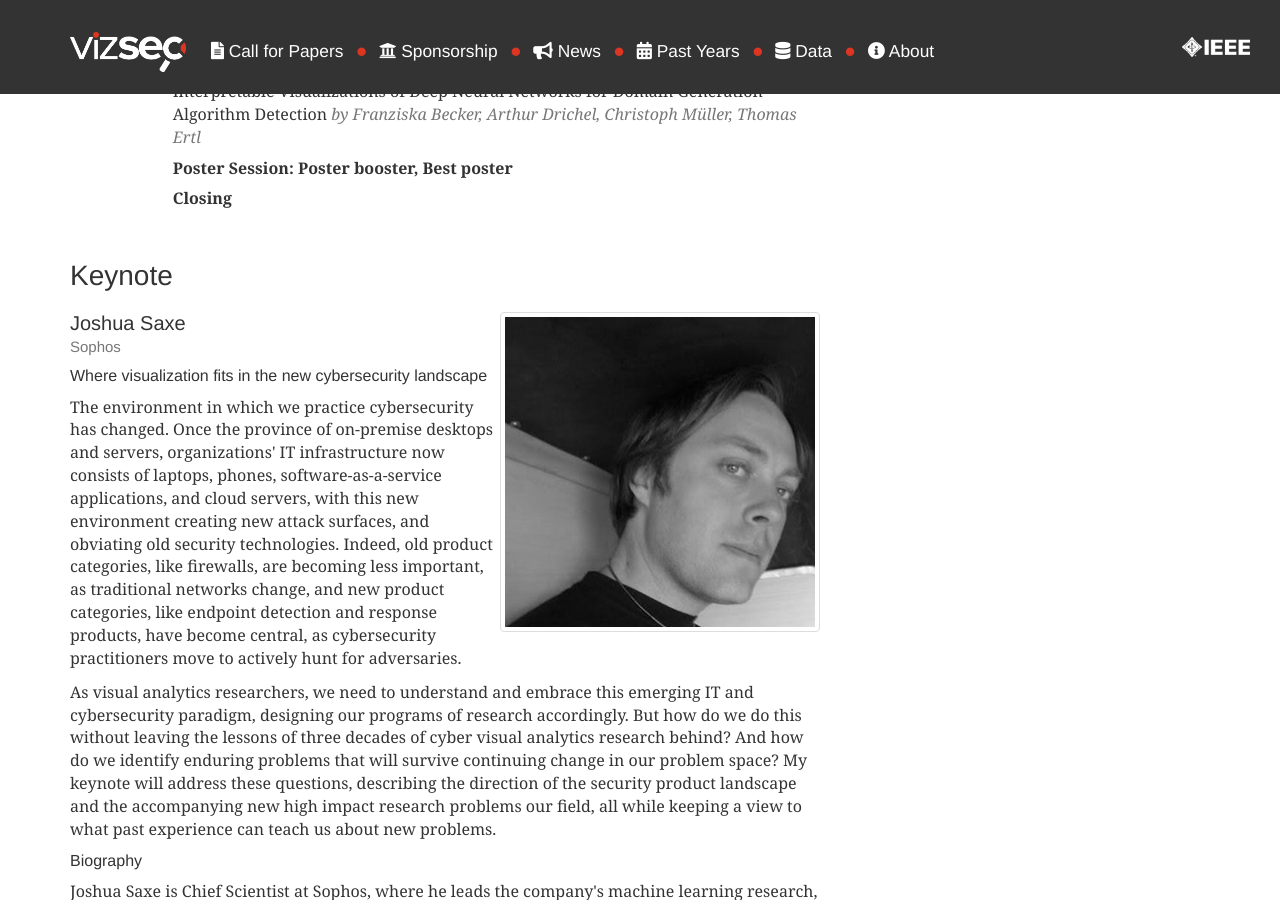
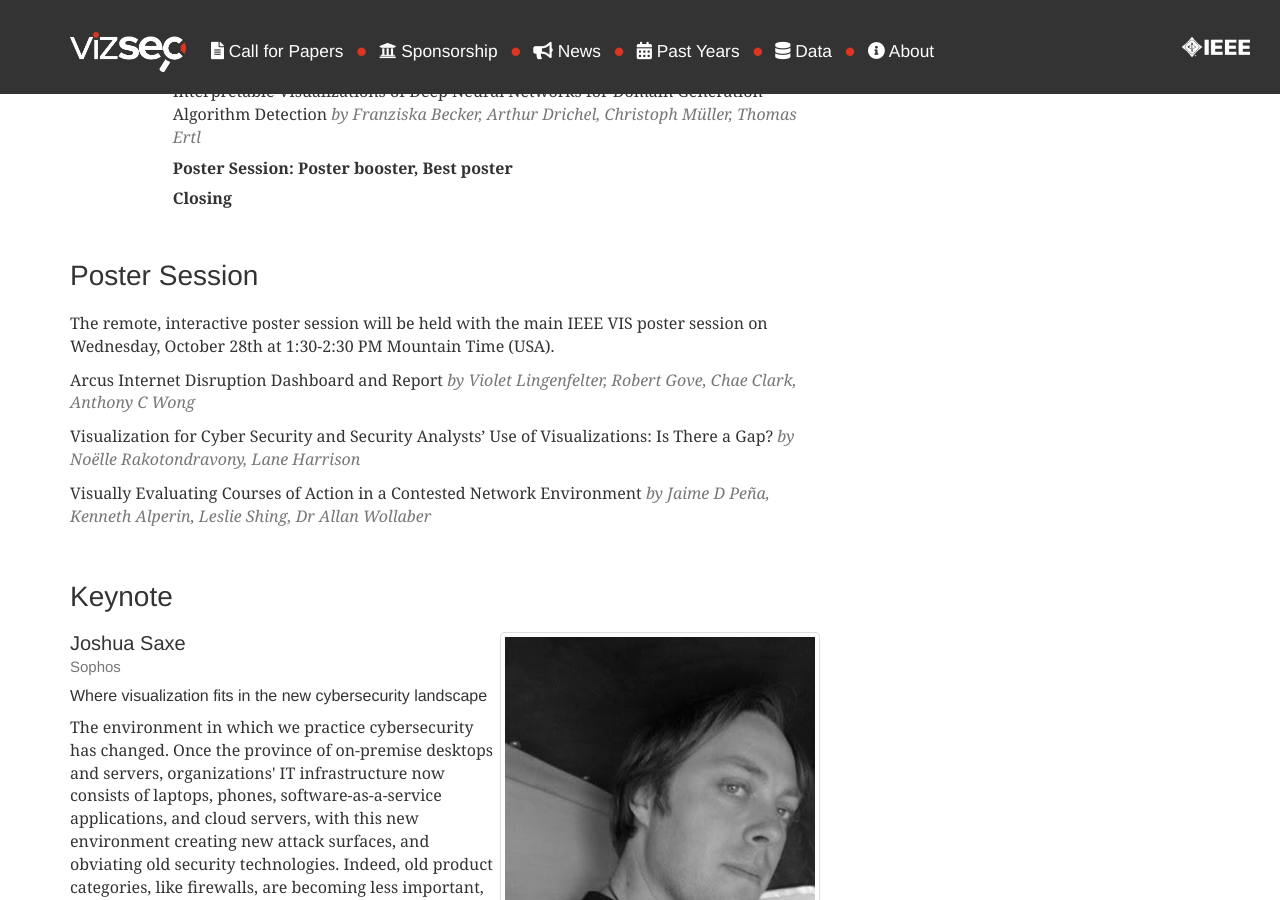
Before and after one commit to vizsec/vizsec.github.io, a Jekyll site: the page built from vizsec2020/index.html, in a window 1280 px wide and 900 px high, scrolled down 1119 px. Built offline with Jekyll 4.4.1, drawn with Linux system fonts in a browser that asks for light colours; nearby versions of some CDN libraries.

Commit message:
added poster info

```diff
--- a/vizsec2020/index.html
+++ b/vizsec2020/index.html
@@ -91,7 +91,8 @@ custom_css: cfp_sidebar
                     class="text-muted">by Kenneth Alperin, Dr Allan Wollaber, Dr. Steven R Gomez</em>
             </p>
 
-            <p><strong>Practitioners talks:</strong> Presentations from invited practitioners followed by live Q&A with them
+            <p><strong>Practitioners talks:</strong> Presentations from invited practitioners followed by live Q&A with
+                them
             </p>
 
         </td>
@@ -152,6 +153,23 @@ custom_css: cfp_sidebar
     </tbody>
 
 </table>
+
+<a class="page-anchor" id="poster-session"></a>
+<h3>Poster Session</h3>
+
+<p>
+    The remote, interactive poster session will be held with the main IEEE VIS poster session on Wednesday, October 28th
+    at 1:30-2:30 PM Mountain Time (USA).
+
+<p>Arcus Internet Disruption Dashboard and Report
+    <em class="text-muted">  by Violet Lingenfelter, Robert Gove, Chae Clark, Anthony C Wong</em> </p>
+
+<p>Visualization for Cyber Security and Security Analysts’ Use of Visualizations: Is There a Gap?
+    <em class="text-muted"> by Noëlle Rakotondravony, Lane Harrison </em></p>
+
+<p>Visually Evaluating Courses of Action in a Contested Network Environment
+    <em class="text-muted">  by Jaime D Peña, Kenneth Alperin, Leslie Shing, Dr Allan Wollaber </em> </p>
+</p>
 
 
 <a class="page-anchor" id="keynote"></a>
```
